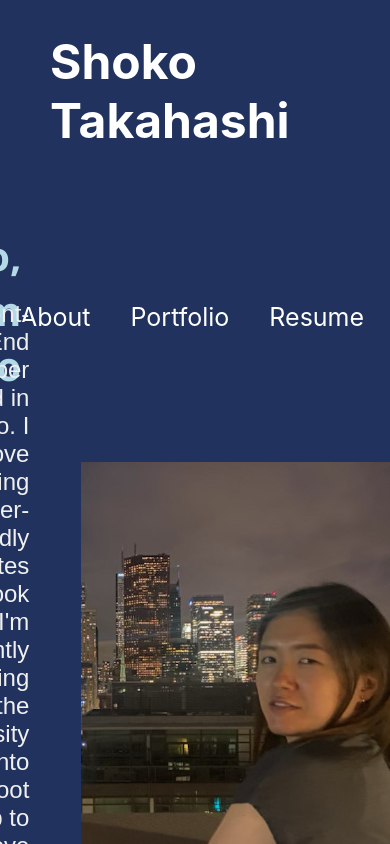
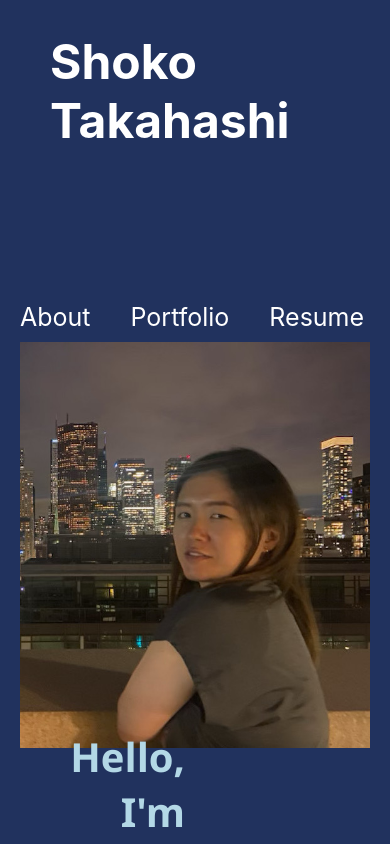
Before and after one commit to Shok1to/react-portfolio, a React (Create React App) app: page /react-portfolio/About in a window 390 px wide. Shown: the top 844 px of the page. Built offline with nearby package versions, Linux system fonts and the light colour scheme.

Commit message:
fixed about page

```diff
--- a/src/pages/Portfolio.js
+++ b/src/pages/Portfolio.js
@@ -8,7 +8,7 @@ import '../styles/Portfolio.css';
 export default function Portfolio() {
   return (
     <div className='portfolio'>
-      <h1>My Personal Projects</h1>
+      <h1>Projects</h1>
       <div className='portfolioList'>
         {PortfolioList.map((portfolio) => {
           return <PortfolioItem name={portfolio.name} image={portfolio.image} url={portfolio.url} gitRepo={portfolio.gitRepo}/>;
--- a/src/styles/About.css
+++ b/src/styles/About.css
@@ -30,7 +30,7 @@
     font-family: "Segoe UI", Tahoma, Geneva, Verdana, sans-serif;
     font-size: 50px;
     color: #B3D8E6;
-    height: 50px;
+
   }
 
   .about .prompt {
@@ -75,5 +75,13 @@
       padding: 0;
     }
 
+    .about-cont{
+      flex-direction: column-reverse;
+    }
+
+    .profile {
+      width: 350px;
+    }
+
 
   }
```
